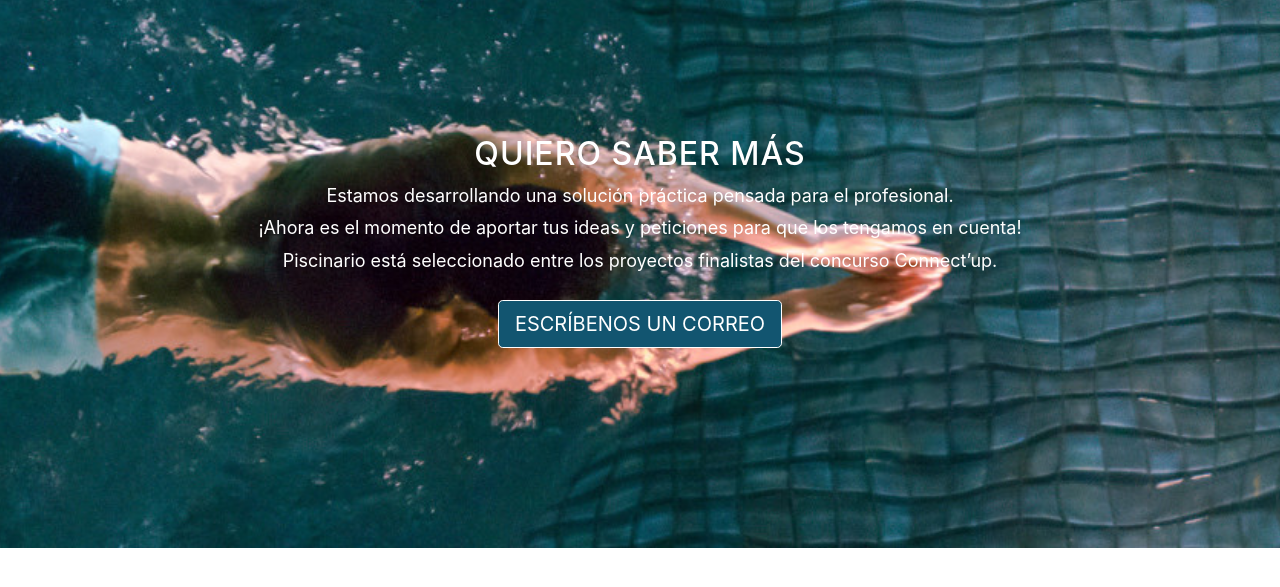
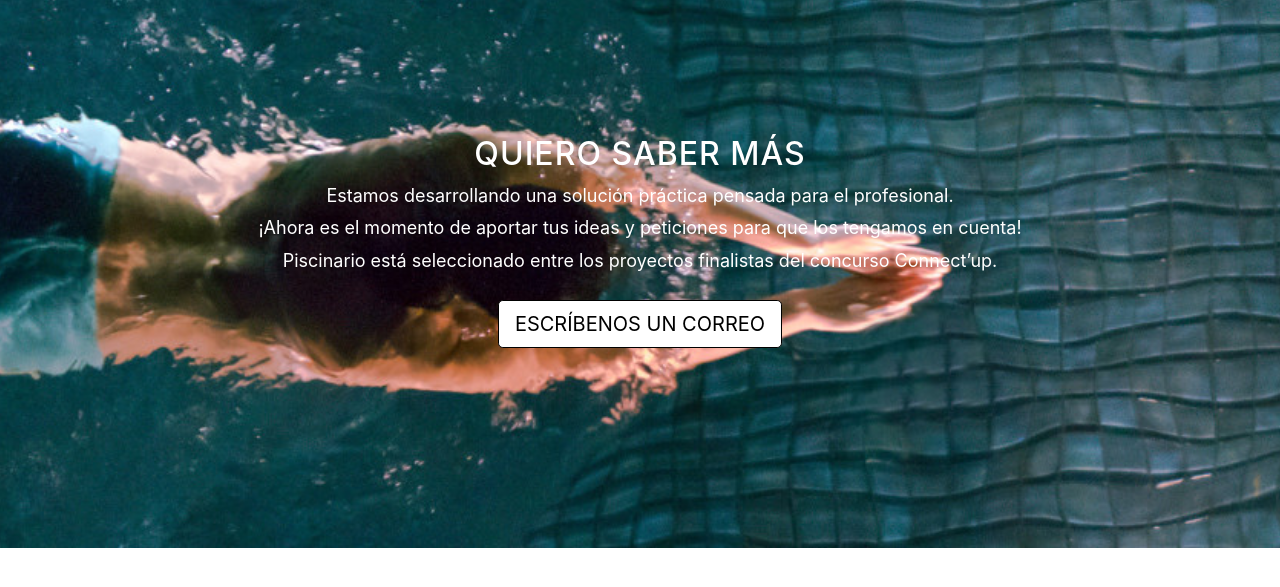
Before and after one commit to piscinario/piscinario.github.io, a website with bundled scripts: page index.html in a window 1280 px wide. In both pictures the pointer is over the link "ESCRÍBENOS UN CORREO". Shown: the part 1586-2173 px from the top of the page. Built offline with nearby package versions, Linux system fonts and the light colour scheme.

Commit message:
CTA button more visible

```diff
--- a/css/landing.css
+++ b/css/landing.css
@@ -229,14 +229,14 @@ a:focus, a:hover {
 .btn-tell_me_more {
   color: white;
   border: 1px solid white;
-  background-color: transparent;
+  background-color: black;
 }
 
 .btn-tell_me_more:focus, .btn-tell_me_more:hover {
-  color: white;
-  border: 1px solid white;
+  color: black;
+  border: 1px solid black;
   outline: none;
-  background-color: #125570;
+  background-color: white;
 }
 
 ul.banner-social-buttons {
```
